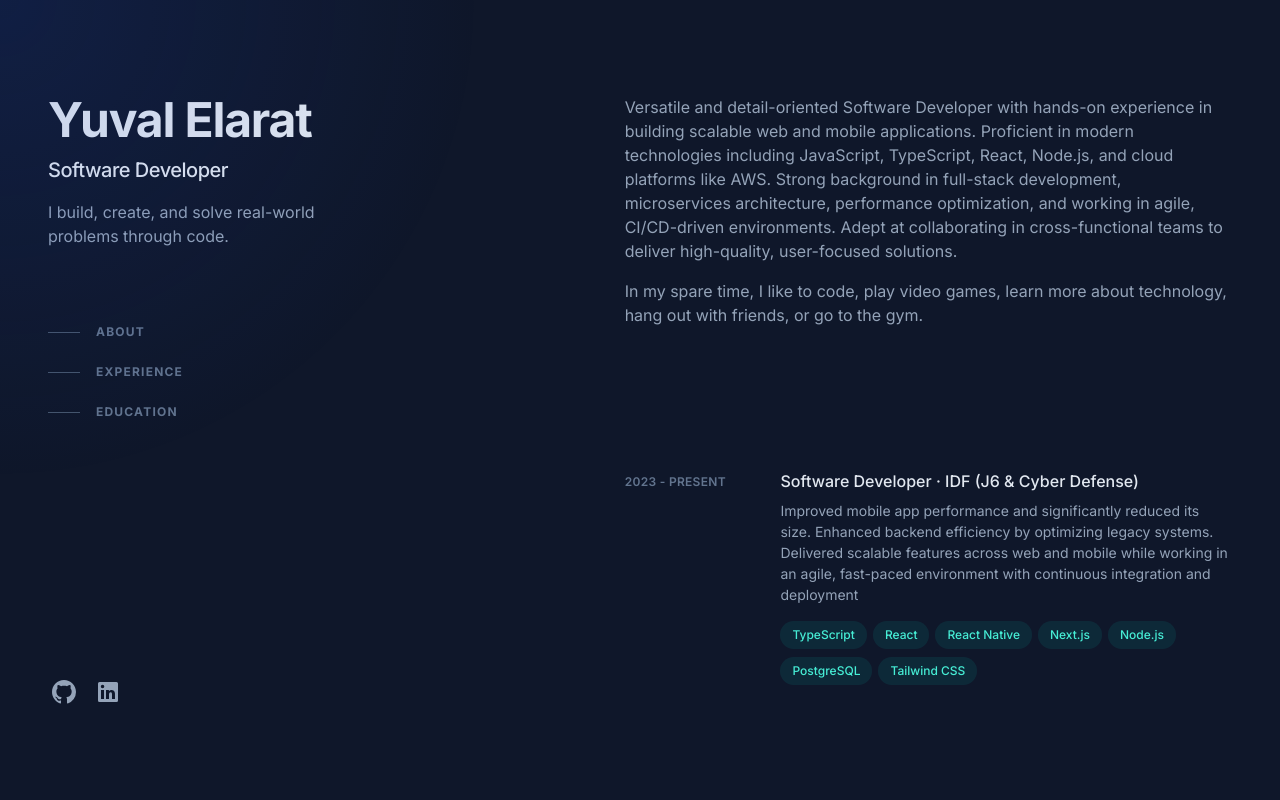
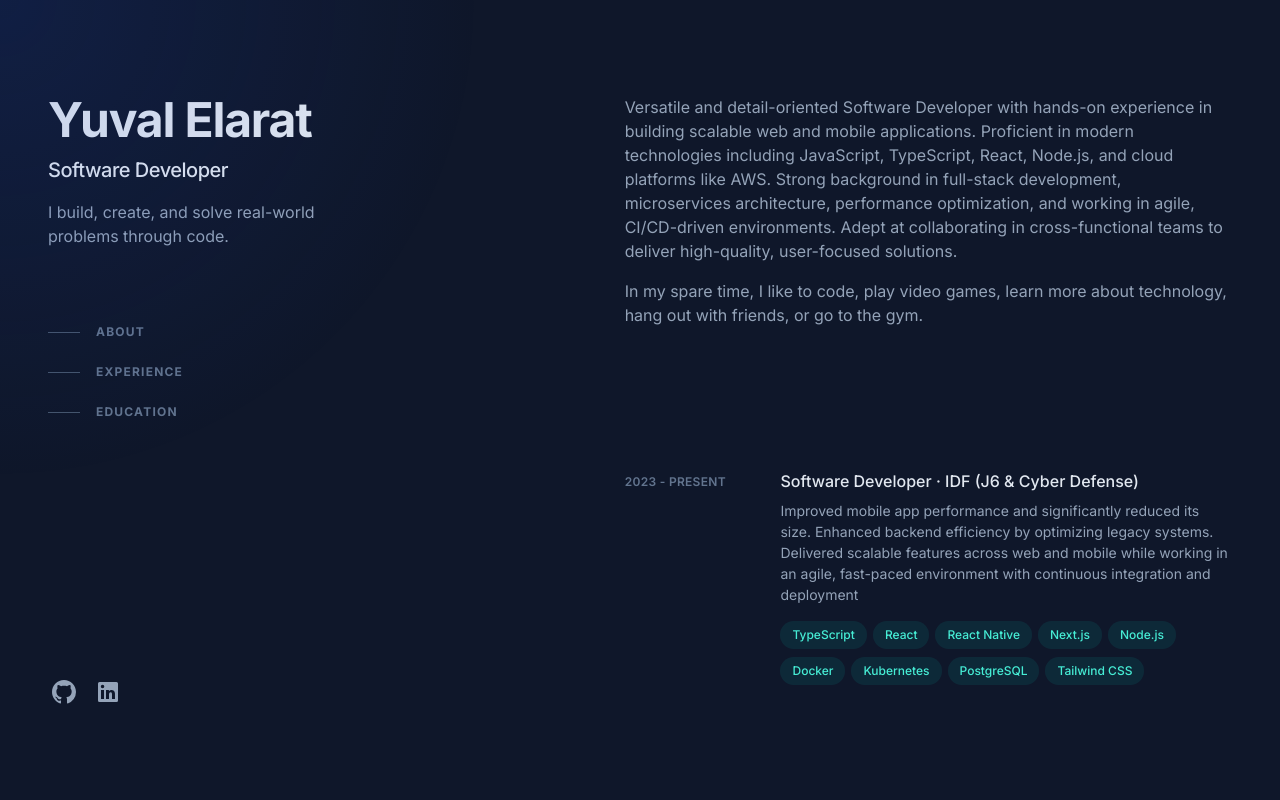
Before and after one commit to yuvalelarat/yuvalelarat.github.io, a Next.js app: page / in a window 1280 px wide. Shown: the top 800 px of the page. Built offline with nearby package versions, Linux system fonts and the light colour scheme.

Commit message:
update: added skills to dev exp

```diff
--- a/src/app/components/Experience.tsx
+++ b/src/app/components/Experience.tsx
@@ -2,7 +2,7 @@ import SectionListItem from "./SectionListItem";
 import SkillsItem from "./SkillItem";
 
 export default function Experience() {
-    const skills = ['TypeScript', 'React', 'React Native', 'Next.js', 'Node.js', 'PostgreSQL', 'Tailwind CSS'];
+    const skills = ['TypeScript', 'React', 'React Native', 'Next.js', 'Node.js', 'Docker', 'Kubernetes', 'PostgreSQL', 'Tailwind CSS'];
 
     return (
         <SectionListItem title="Experience" id="experience">
```
